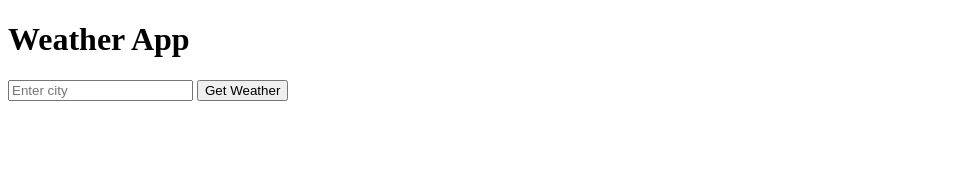
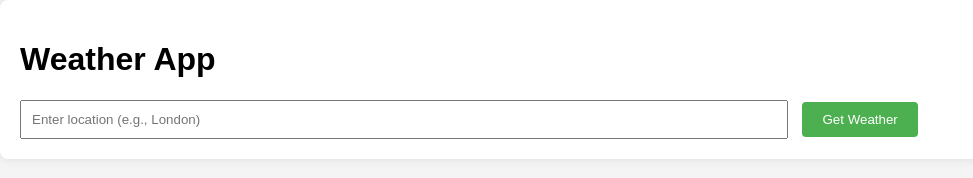
Before and after one commit to 2004piyush/weather-app, a plain HTML site: page index.html in a window 1280 px wide. Shown: the whole page, without its empty margins (0-973 px from the left). Drawn offline with Linux system fonts and the light colour scheme.

Commit message:
index.html

```diff
--- a/index.html
+++ b/index.html
@@ -1,20 +1,19 @@
 <!DOCTYPE html>
 <html lang="en">
 <head>
-    <meta charset="UTF-8">
-    <meta name="viewport" content="width=device-width, initial-scale=1.0">
-    <link rel="stylesheet" href="styles.css">
-    <title>Weather App</title>
+  <meta charset="UTF-8" />
+  <meta name="viewport" content="width=device-width, initial-scale=1.0" />
+  <title>Weather App</title>
+  <link rel="stylesheet" href="style.css" />
 </head>
 <body>
-    <div class="container">
-        <h1>Weather App</h1>
-        <div class="weather-container">
-            <input type="text" id="cityInput" placeholder="Enter city">
-            <button onclick="getWeather()">Get Weather</button>
-            <div id="weatherInfo"></div>
-        </div>
-    </div>
-    <script src="script.js"></script>
+  <div class="weather-container">
+    <h1>Weather App</h1>
+    <input type="text" id="locationInput" placeholder="Enter location (e.g., London)" />
+    <button onclick="getWeather()">Get Weather</button>
+    <div id="weatherResult" class="result"></div>
+  </div>
+
+  <script src="script.js"></script>
 </body>
 </html>
```
